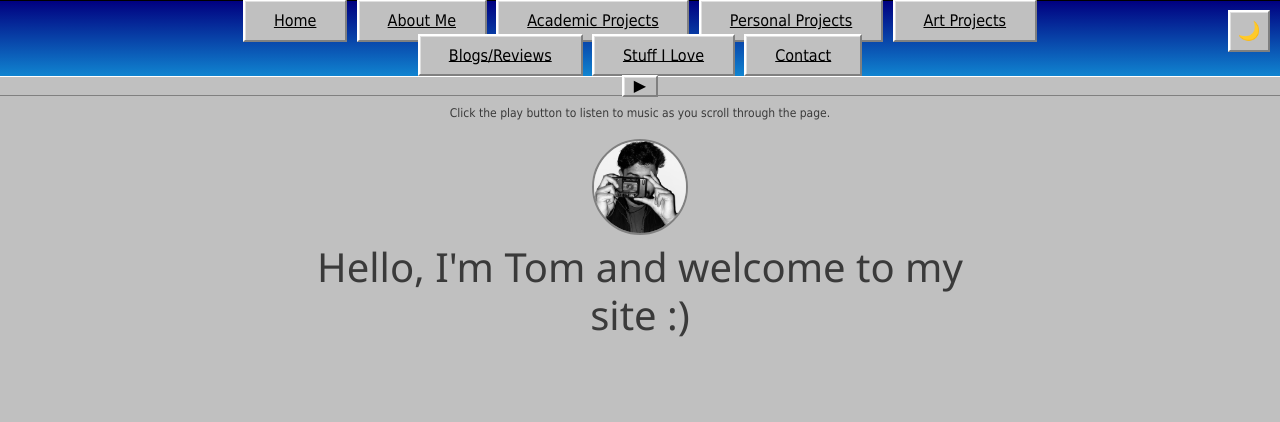
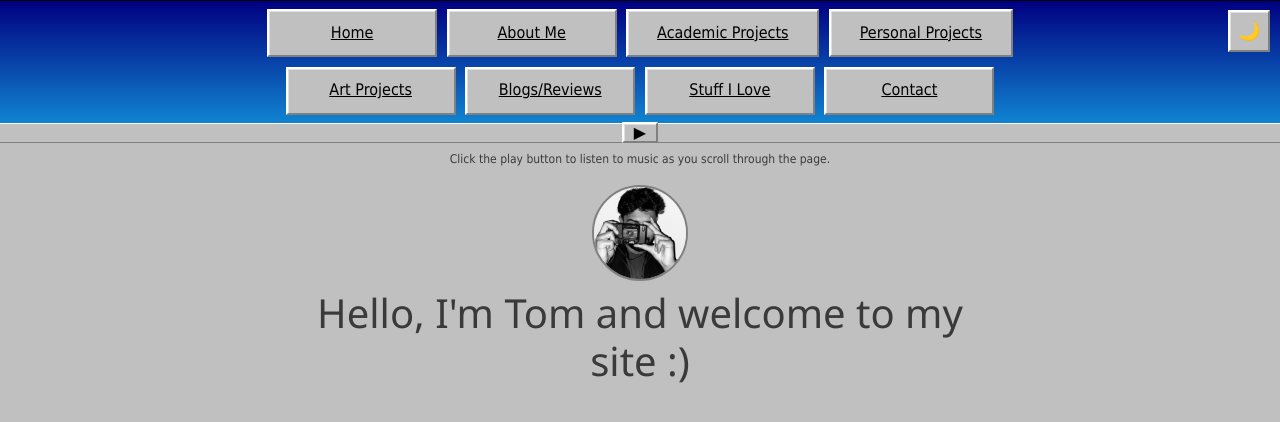
Before and after one commit to thomasallwinanto/Thomas_Allwin_Portfolio, a React (Vite) app in the folder react-portfolio/: page / in a window 1280 px wide. Shown: the top 422 px of the page. Built offline with nearby package versions, Linux system fonts and the light colour scheme.

Commit message:
feat: add catch-all redirect in routing and enhance navbar link styling

```diff
--- a/react-portfolio/src/App.tsx
+++ b/react-portfolio/src/App.tsx
@@ -1,4 +1,4 @@
-import { Routes, Route } from 'react-router-dom'
+import { Routes, Route, Navigate } from 'react-router-dom'
 import Layout from './components/Layout'
 import Home from './pages/Home'
 import About from './pages/About'
@@ -23,6 +23,8 @@ function App() {
         <Route path="stuff-i-love" element={<StuffILove />} />
         <Route path="stuff-i-love/:category" element={<StuffILove />} />
         <Route path="contact" element={<Contact />} />
+        {/* Catch-all redirect to home */}
+        <Route path="*" element={<Navigate to="/" replace />} />
       </Route>
     </Routes>
   )
--- a/react-portfolio/src/components/Layout.tsx
+++ b/react-portfolio/src/components/Layout.tsx
@@ -12,7 +12,7 @@ function Layout() {
       <nav className="navbar">
         <div className="container">
           <ul className="nav-links">
-            <li><NavLink to="/" className={({ isActive }) => `nav-btn ${isActive ? 'active' : ''}`}>Home</NavLink></li>
+            <li><NavLink to="/" end className={({ isActive }) => `nav-btn ${isActive ? 'active' : ''}`}>Home</NavLink></li>
             <li><NavLink to="/about" className={({ isActive }) => `nav-btn ${isActive ? 'active' : ''}`}>About Me</NavLink></li>
             <li><NavLink to="/academic-projects" className={({ isActive }) => `nav-btn ${isActive ? 'active' : ''}`}>Academic Projects</NavLink></li>
             <li><NavLink to="/personal-projects" className={({ isActive }) => `nav-btn ${isActive ? 'active' : ''}`}>Personal Projects</NavLink></li>
--- a/react-portfolio/src/styles/index.css
+++ b/react-portfolio/src/styles/index.css
@@ -27,7 +27,7 @@ h2 { font-size:2.2rem; text-align:center; border-bottom:2.5px solid #0097a7; pad
 .navbar { background:#00bcd4; padding:0.5rem 0; border:1px solid #111; border-left:0; border-right:0; border-bottom:0; }
 .nav-links { display:flex; justify-content:center; align-items:center; flex-wrap:wrap; gap:1.2rem; list-style:none; padding:0; margin:0; }
 @media (max-width:600px){ .nav-links { gap:0.4rem; } }
-.nav-btn { font-size:1rem; padding:0.6rem 1.8rem; min-width:170px; background:#fff; color:#111; border:1px solid #111; cursor:pointer; transition:background .2s,color .2s,box-shadow .18s,border .18s; box-shadow:0 2px 8px rgba(0,0,0,.10); border-radius:8px; }
+.nav-btn { font-size:1rem; padding:0.6rem 1.8rem; min-width:170px; background:#fff; color:#111; border:1px solid #111; cursor:pointer; transition:background .2s,color .2s,box-shadow .18s,border .18s; box-shadow:0 2px 8px rgba(0,0,0,.10); border-radius:8px; text-decoration:none; display:inline-block; text-align:center; }
 .nav-btn:hover { background:#00bcd4; color:#fff; border:1px solid #111; box-shadow:0 4px 16px rgba(0,0,0,.18); }
 .nav-btn.active { background:#00bcd4; color:#fff; border:1px solid #111; box-shadow:0 4px 16px rgba(0,0,0,.22); }
 @media (max-width:600px){ .nav-btn { font-size:.95rem; padding:0.5rem 1.2rem; min-width:120px; } }
```
